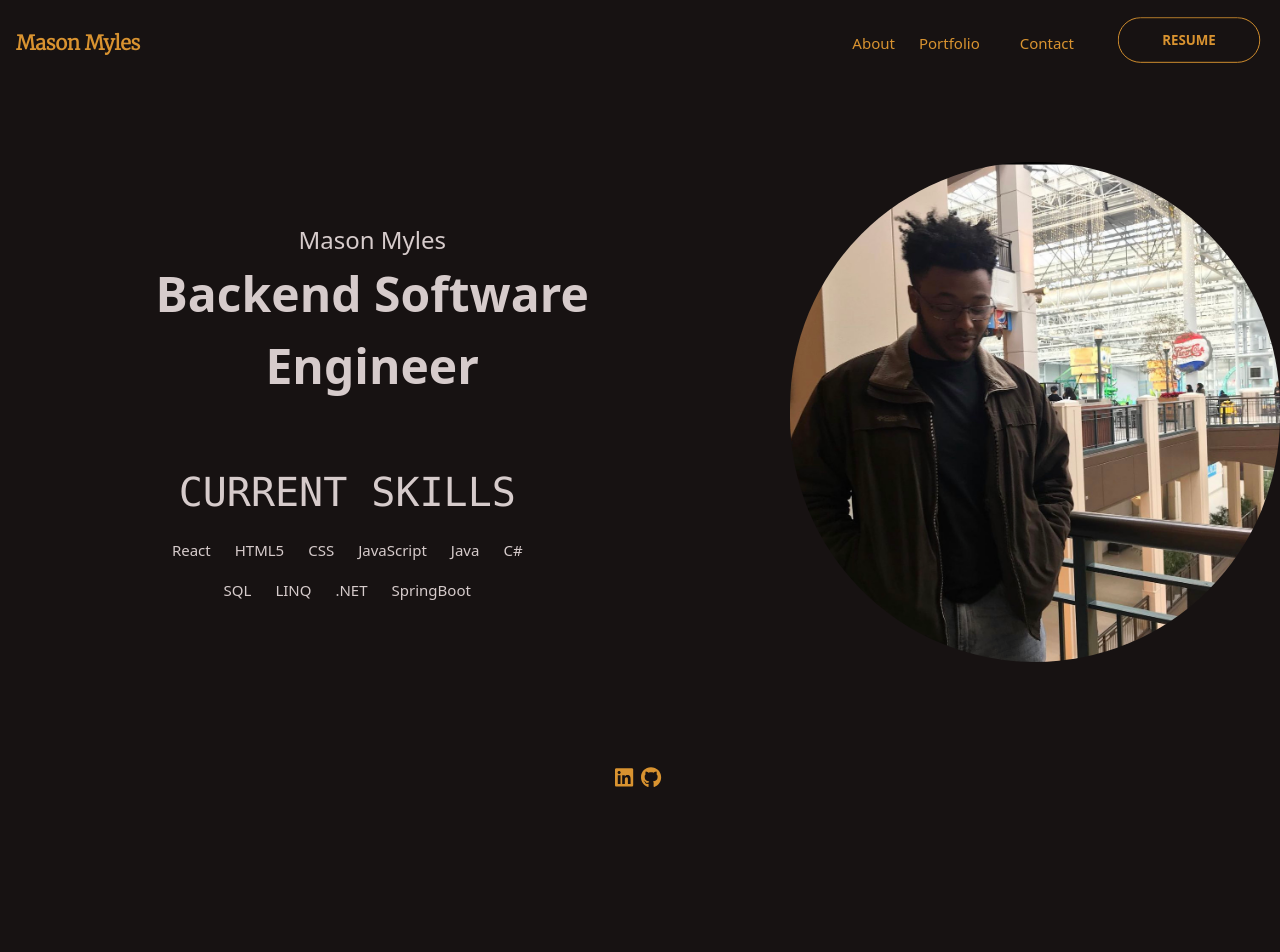
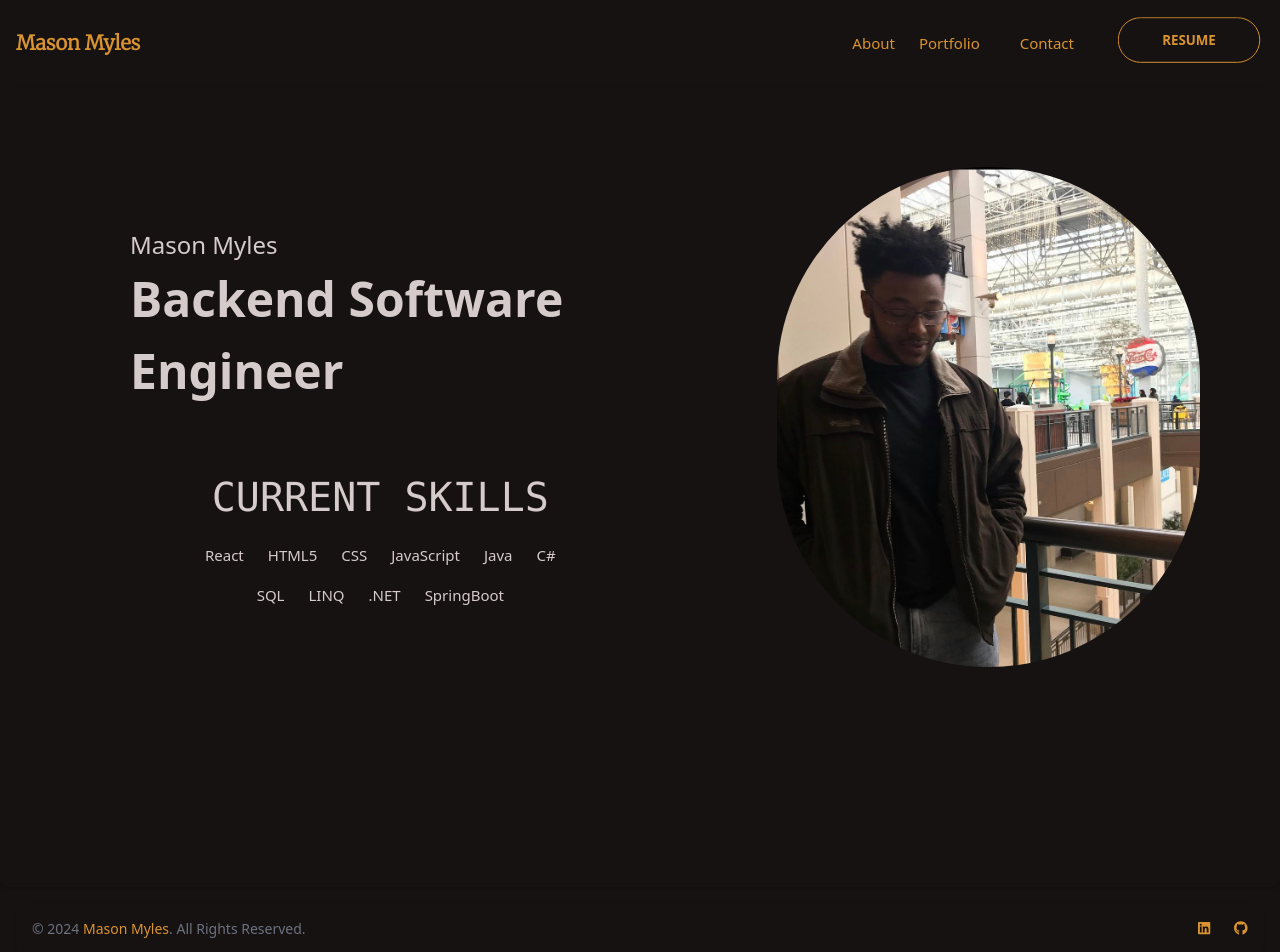
Before and after one commit to minisodan/my-portfolio, a React (Create React App) app: page / in a window 1280 px wide. Shown: the top 952 px of the page. Before the commit the page ends 800 px from the top, so only its background shows below. Built offline with nearby package versions, Linux system fonts and the light colour scheme.

Commit message:
GitHub api (#13)
* learning how to use fetch with js.

* edit work so name fits

* commit message

```diff
--- a/src/Componenets/pages/About.jsx
+++ b/src/Componenets/pages/About.jsx
@@ -1,14 +1,19 @@
 import "./Styles/About.css";
 
 function About() {
-    return(
-        <div className="aboutContent">
-            <h1>About</h1>
-            <p>
-                Hi! My name is Mason Myles, Im a mostly Backend Software Engineer with a small amount of knowledge of Frontend Developement.
-            </p>
+  return (
+    <div className="h-screen justify-center items-center rounded-lg shadow">
+      <div className="aboutContent">
+        <h1>About</h1>
+        <div className="m-72">
+          <p>
+            Hi! My name is Mason Myles, Im a mostly Backend Software Engineer
+            with a small amount of knowledge of Frontend Developement.
+          </p>
         </div>
-    )
+      </div>
+    </div>
+  );
 }
 
-export default About
+export default About;
--- a/src/Componenets/pages/Card.jsx
+++ /dev/null
@@ -1,11 +0,0 @@
-
-function Card(){
-    return (
-        <div className="card">
-            <h3>{Title}</h3>
-        </div>
-    );
-
-}
-
-export default Card;
--- a/src/Componenets/pages/Contact.jsx
+++ b/src/Componenets/pages/Contact.jsx
@@ -5,7 +5,8 @@ import { FontAwesomeIcon } from "@fortawesome/react-fontawesome";
 function Contact() {
   const twitter = <FontAwesomeIcon icon="fa-brands fa-twitter" />;
   return (
-    <div className="parent">
+    <div className="h-screen">
+      <div className="parent items-center my-20 p-20">
         <h1>Feel free to connect with me!</h1>
 
         <div className="contact button">
@@ -19,6 +20,7 @@ function Contact() {
           </li>
         </div>
       </div>
+    </div>
   );
 }
 
--- a/src/Componenets/pages/Footer.jsx
+++ b/src/Componenets/pages/Footer.jsx
@@ -1,13 +1,22 @@
 import { faGithub, faLinkedin } from "@fortawesome/free-brands-svg-icons";
 import { FontAwesomeIcon } from "@fortawesome/react-fontawesome";
-import "./Styles/Footer.css";
 
 function Footer() {
   return (
     <>
-    <div className="footer">
-        <div className="icons">
-          <ul>
+      <footer class="rounded-lg shadow m-4 bg-transparent">
+        <div class="w-full mx-auto max-w-screen-xl p-4 md:flex md:items-center md:justify-between">
+          <span class="text-sm text-gray-500 sm:text-center dark:text-gray-400">
+            © 2024{" "}
+            <a
+              href="https://my-portfolio-psi-plum.vercel.app"
+              class="hover:underline"
+            >
+              Mason Myles
+            </a>
+            . All Rights Reserved.
+          </span>
+          <ul class="flex flex-wrap items-center mt-3 text-sm font-medium text-gray-500 dark:text-gray-400 sm:mt-0">
             <li>
               <a href="https://www.linkedin.com/in/masonmyles/">
                 <FontAwesomeIcon icon={faLinkedin} />
@@ -21,7 +30,7 @@ function Footer() {
             </li>
           </ul>
         </div>
-    </div>
+      </footer>
     </>
   );
 }
--- a/src/Componenets/pages/Home.jsx
+++ b/src/Componenets/pages/Home.jsx
@@ -2,8 +2,8 @@ import "./Styles/Home.css";
 
 function Home() {
   return (
-    <div className="homeParent">
-      <div className="flex w-full justify-center gap-24 items-center">
+    <div className="homeParent h-screen justify-center items-center rounded-lg shadow">
+      <div className="flex w-full justify-center gap-24 items-center my-15 p-20">
         <div>
           <h2>Mason Myles</h2>
           <h1>Backend Software Engineer</h1>
@@ -26,7 +26,7 @@ function Home() {
           </div>
         </div>
         <div className="image overflow-hidden rounded-full">
-          <img src="picture/Mason.jpeg" alt="image"/>
+          <img src="picture/Mason.jpeg" alt="image" />
         </div>
       </div>
     </div>
--- a/src/Componenets/pages/Portfolio.jsx
+++ b/src/Componenets/pages/Portfolio.jsx
@@ -19,9 +19,9 @@ const Portfolio = () => {
   return (
     <>
       <h3>Projects</h3>
-      <div className="repoCards flex ">
-        <div className="repoCard m-16">
-          <ul className="users grid grid-cols-4 gap-4 ">
+      <div className="repoCards flex h-screen">
+        <div className="repoCard m-20">
+          <ul className="users grid grid-cols-4 gap-4">
             {repos.map((user) => {
               const { id, name, html_url, language, owner } = user;
               return (
--- a/src/Componenets/pages/Styles/Contact.css
+++ b/src/Componenets/pages/Styles/Contact.css
@@ -1,9 +1,6 @@
 .parent {
-  width: fit-content;
-  height: 10rem;
   margin-left: auto;
   margin-right: auto;
-  margin-top: 15.625rem;
   text-align: center;
 }
 
--- a/src/Componenets/pages/Styles/Footer.css
+++ /dev/null
@@ -1,24 +0,0 @@
-.footer {
-  position: absolute;
-  bottom: 0;
-  width: 100%;
-  height: 3.125rem;
-}
-
-.icons {
-  margin-left: auto;
-  margin-right: auto;
-  width: 3.125rem;
-}
-
-.icons ul {
-  list-style: none;
-  gap: 0.5rem;
-}
-
-.icons li {
-  padding: 0;
-  margin-bottom: 0.1rem;
-  font-size: 1.3rem;
-  color: #d99330;
-}
--- a/src/Componenets/pages/Styles/Home.css
+++ b/src/Componenets/pages/Styles/Home.css
@@ -1,18 +1,9 @@
-.homeParent {
-  height: auto;
-  justify-content: left;
-  margin: auto;
-  margin-top: 4.688rem;
-}
-
 .homeParent h1 {
   margin-left: 3.125rem;
-  text-align: center;
 }
 
 .homeParent h2 {
   margin-left: 3.125rem;
-  text-align: center;
 }
 
 .child {
```
Lines whose indentation alone changed are shown as unchanged.
